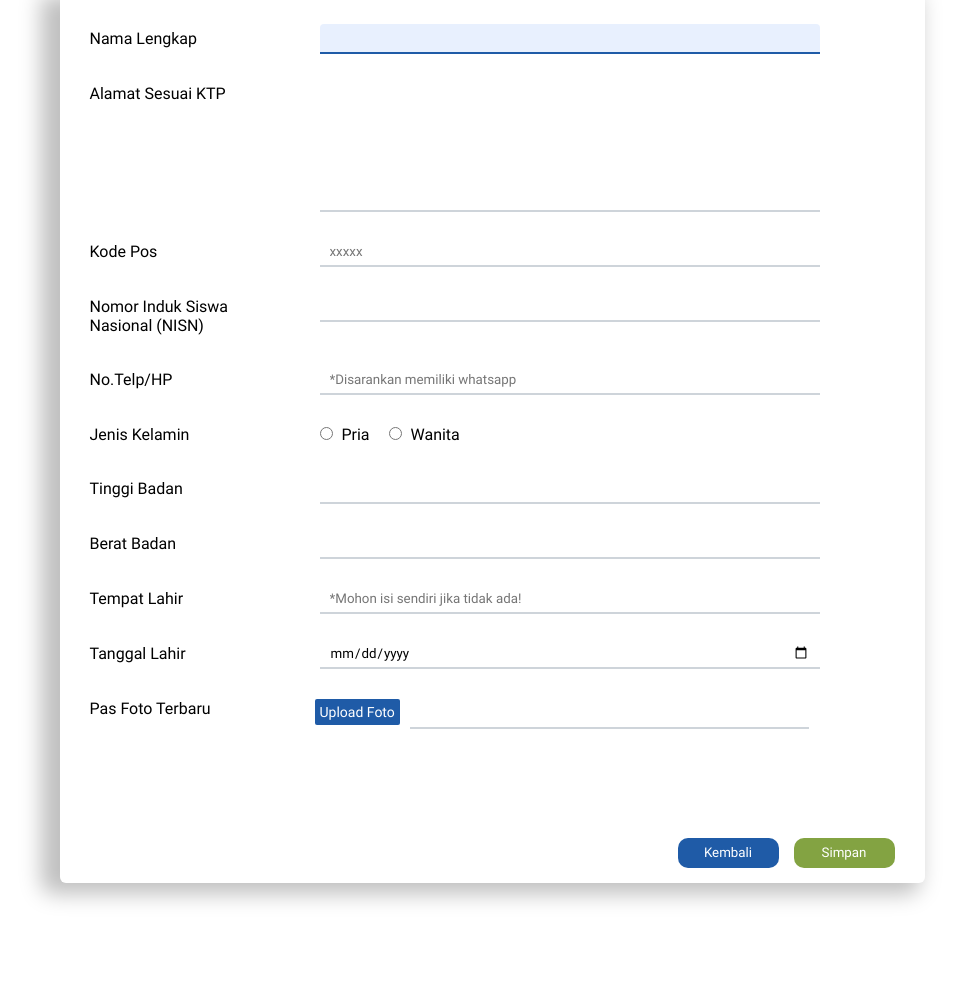
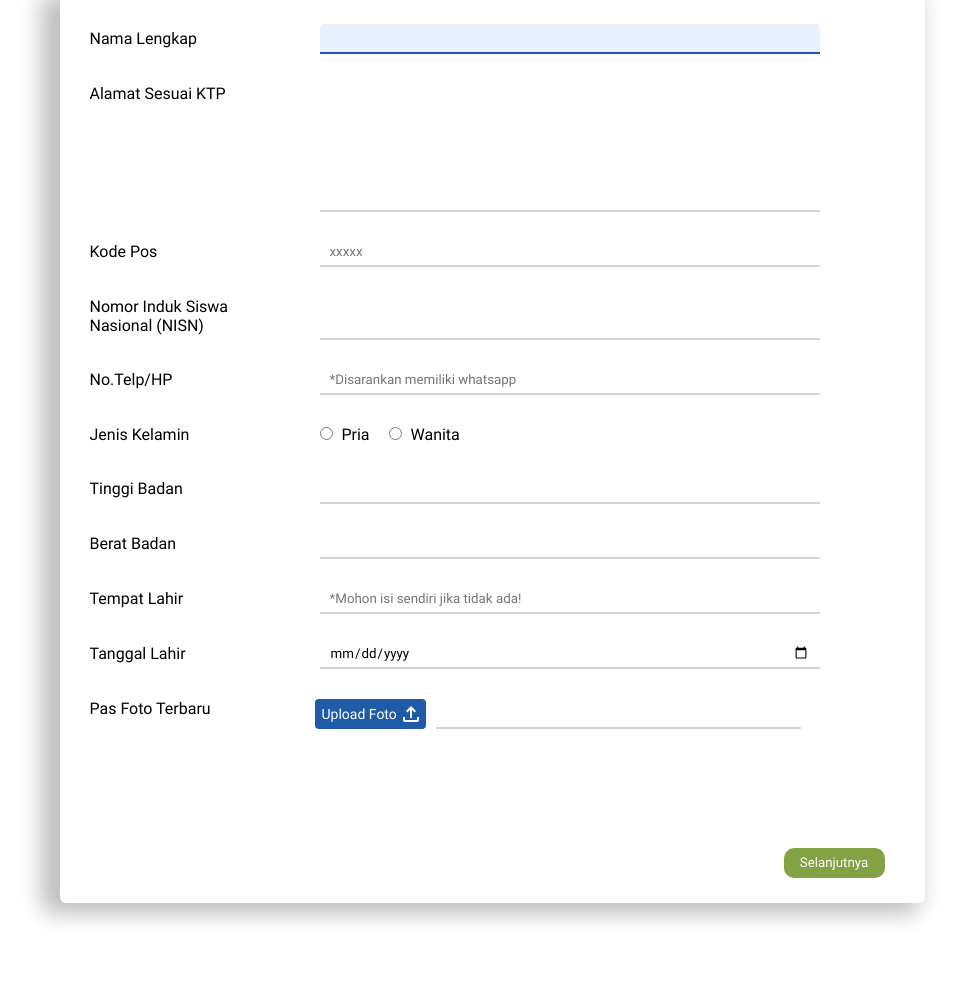
Before and after one commit to Kel-1-Cabang-GitHub/poltekkespalembang, a CodeIgniter app: page /poltekkespalembang/form-pendaftaran?jalur=pmdp in a window 1280 px wide. Shown: the part 226-1209 px from the top of the page, without its empty margins (148-1108 px from the left). Before the commit the page ends 1129 px from the top, so only its background shows below. Run offline with CodeIgniter, Linux system fonts and the light colour scheme.

Commit message:
icon input file,tombol pindah form, link ke halaman utama di header,hover text di tanggal

```diff
--- a/application/views/form-pendaftaran.php
+++ b/application/views/form-pendaftaran.php
@@ -11,6 +11,7 @@
     <!-- http://api.iksgroup.co.id/lokasi/demolokasi -->
     <script defer src="<?= base_url() ?>assets/scripts/lokasiapi.js"></script>
     <script defer src="<?= base_url() ?>assets/scripts/form-script.js"></script>
+    <script defer src="<?= base_url() ?>assets/scripts/nav-script.js"></script>
 </head>
 <body>
     <div class="container">
@@ -55,7 +56,7 @@
                             </div>
                         </div>
                     </div>
-                    <div class="table-form siswa active">
+                    <div class="table-form siswa active" id="siswa">
                         <span class="label-input"><label class="form-label" for="nama_lengkap">Nama Lengkap</label></span>
                         <input type="text" class="text" name="nama_lengkap" id="nama_lengkap" value="<?= set_value('nama_lengkap') ?>" autofocus>
                         <span class="label-input"><label class="form-label" for="alamat">Alamat Sesuai KTP</label></span>
@@ -87,11 +88,14 @@
                         <span class="label-input"><label class="form-label" for="pas_foto">Pas Foto Terbaru</label></span>
                         <input type="file" name="pas_foto" id="pas_foto" accept=".jpg, .jpeg, .png">
                         <span class="input-file">
-                            <label class="input-file" for="pas_foto">Upload Foto</label>
+                            <label class="input-file" for="pas_foto">Upload Foto<svg xmlns="http://www.w3.org/2000/svg" enable-background="new 0 0 24 24" height="24px" viewBox="0 0 24 24" width="24px" fill="#ffffff"><g><rect fill="none" height="10" width="10"/></g><g><path d="M18,15v3H6v-3H4v3c0,1.1,0.9,2,2,2h12c1.1,0,2-0.9,2-2v-3H18z M7,9l1.41,1.41L11,7.83V16h2V7.83l2.59,2.58L17,9l-5-5L7,9z"/></g></svg></label>
                             <input type="text" class="text-file pas_foto" readonly>
                         </span>
+                        <div class="btn-page">
+                            <a class="a-btn btn-success btn-page" id="sekolah">Selanjutnya</a>
+                        </div>
                     </div>
-                    <div class="table-form sekolah">
+                    <div class="table-form sekolah" id="sekolah">
                         <span class="label-input"><label class="form-label" for="jenis_pendidikan_menengah">Jenis Pendidikan Menengah</label></span>
                         <div class="radio-vr">
                             <input type="radio" class="radio down jpm_fixed" name="jenis_pendidikan_menengah" id="jenis_pendidikan_menengah jpm-sma" value="Sekolah Menengah Atas (SMA)" <?= set_radio('jenis_pendidikan_menengah', 'Sekolah Menengah Atas (SMA)') ?> >
@@ -229,7 +233,7 @@
                         <span class="label-input"><label class="form-label"for="rekap_nilai_rapot">Rekap Nilai Rapot</label></span>
                         <input type="file" name="rekap_nilai_rapot" id="rekap_nilai_rapot" accept=".pdf">
                         <span class="input-file">
-                            <label class="input-file" for="rekap_nilai_rapot">Upload File</label>
+                            <label class="input-file" for="rekap_nilai_rapot">Upload File<svg xmlns="http://www.w3.org/2000/svg" enable-background="new 0 0 24 24" height="24px" viewBox="0 0 24 24" width="24px" fill="#ffffff"><g><rect fill="none" height="10" width="10"/></g><g><path d="M18,15v3H6v-3H4v3c0,1.1,0.9,2,2,2h12c1.1,0,2-0.9,2-2v-3H18z M7,9l1.41,1.41L11,7.83V16h2V7.83l2.59,2.58L17,9l-5-5L7,9z"/></g></svg></label>
                             <input type="text" class="text-file rekap_nilai_rapot" readonly>
                         </span>
                         <span class="label-input"><label class="form-label" for="rata_rata_nilai_rapot">Rata-Rata Nilai Rapot</label></span>
@@ -244,8 +248,12 @@
                         <input type="number" min="1" class="text" name="semester_4" id="semester_4" value="<?= set_value('semester_4') ?>">
                         <span class="label-input"><label class="form-label" for="semester_5">Peringkat Semester 5</label></span>
                         <input type="number" min="1" class="text" name="semester_5" id="semester_5" value="<?= set_value('semester_5') ?>">
+                        <div class="btn-page">
+                            <a class="a-btn btn-primary btn-page" id="siswa">Sebelumnya</a>
+                            <a class="a-btn btn-success btn-page" id="prodi">Selanjutnya</a>
+                        </div>
                     </div>
-                    <div class="table-form prodi">
+                    <div class="table-form prodi" id="prodi">
                         <h3>Prodi yang ada di Politeknik Kesehatan Palembang (Informasi masing-masing Prodi dapat dilihat di <a href="http://www.poltekkespalembang.ac.id">www.poltekkespalembang.ac.id</a>)</h3>
                         <div class="prodi-list">
                             <ol class="num-list">
@@ -262,7 +270,7 @@
                         <span class="label-input"><label class="form-label" for="bukti_pembayaran">Upload Bukti Pembayaran</label></span>
                         <input type="file" name="bukti_pembayaran" id="bukti_pembayaran" accept=".jpg, .jpeg, .png">
                         <span class="input-file">
-                            <label class="input-file" for="bukti_pembayaran">Upload File</label>
+                            <label class="input-file" for="bukti_pembayaran">Upload File<svg xmlns="http://www.w3.org/2000/svg" enable-background="new 0 0 24 24" height="24px" viewBox="0 0 24 24" width="24px" fill="#ffffff"><g><rect fill="none" height="10" width="10"/></g><g><path d="M18,15v3H6v-3H4v3c0,1.1,0.9,2,2,2h12c1.1,0,2-0.9,2-2v-3H18z M7,9l1.41,1.41L11,7.83V16h2V7.83l2.59,2.58L17,9l-5-5L7,9z"/></g></svg></label>
                             <input type="text" class="text-file bukti_pembayaran" readonly>
                         </span>
                         <span class="label-input"><label for="pilihan_1" class="form-label">Program Studi Pilihan 1</label></span>
@@ -275,13 +283,17 @@
 							<option>--Lewati jika hanya membayar 1 pilihan--</option>
 							<?= daftar_program_studi('option', 'pilihan_2'); ?>
 						</select>
+                        <div class="btn-page">
+                            <a class="a-btn btn-primary btn-page" id="sekolah">Sebelumnya</a>
+                            <a class="a-btn btn-success btn-page" id="prestasi">Selanjutnya</a>
+                        </div>
                     </div>
-                    <div class="table-form prestasi">
+                    <div class="table-form prestasi" id="prestasi">
                         <h1>Maaf Form Belum Tersedia :(</h1>
-                    </div>
-                    <div class="btn">
-                        <a href="<?= base_url() ?>" class="a-btn btn-back btn-primary">Kembali</a>
-                        <a class="a-btn btn-success simpan-data">Simpan</a>
+                        <div class="btn-page">
+                            <a class="a-btn btn-primary btn-page" id="prodi">Sebelumnya</a>
+                            <a class="a-btn btn-success simpan-data">Simpan</a>
+                        </div>
                     </div>
                 </form>
             </div>
--- a/application/views/index.php
+++ b/application/views/index.php
@@ -7,6 +7,7 @@
     <link rel="shortcut icon" href="<?= base_url() ?>assets/img/logo.jpg" type="image/x-icon">
     <link rel="stylesheet" href="<?= base_url() ?>assets/styles/nav-style.css">
     <link rel="stylesheet" href="<?= base_url() ?>assets/styles/index-style.css">
+    <script defer src="<?= base_url() ?>assets/scripts/nav-script.js"></script>
 </head>
 <body>
     <header>
--- /dev/null
+++ b/assets/scripts/nav-script.js
@@ -0,0 +1,8 @@
+const logo = document.querySelector("nav img");
+const brand = document.querySelector("nav div.brand");
+const nav_link = [logo,brand];
+nav_link.forEach(el => {
+    el.addEventListener("click",() => {
+        window.location = "http://localhost:8080/poltekkespalembang";
+    })
+})
--- a/assets/styles/form-style.css
+++ b/assets/styles/form-style.css
@@ -86,7 +86,7 @@ input[type="file"]{
 	display: none;
 }
 input.text-file{
-	width: calc(100% - 85.3px - 10px);
+	width: calc(100% - 120px - 10px);
 	height: 30px;
 	outline: none;
 	border: none;
@@ -95,18 +95,22 @@ input.text-file{
 }
 label.input-file{
 	background-color: var(--biru-tua);
-	border-radius: 2px;
+	border-radius: 4px;
 	color: var(--putih);
-	padding: 5px;
+	padding: 3px;
+	padding-left: 7px;
 	font-size: 14px;
 	text-align: center;
 	height: fit-content;
+	display: flex;
+	align-items: center;
+}
+label.input-file svg{
+	margin-left: 2px;
 }
 div.table-form {
 	padding: 25px;
 	flex-wrap: wrap;
-}
-div.table-form {
 	display: none;
 }
 div.table-form.active {
@@ -117,6 +121,7 @@ span.label-input {
 	margin-right: 25px;
 	padding: 5px;
 	margin-bottom: 25px;
+	height: fit-content;
 }
 div.form input.text,
 textarea.text,
@@ -131,6 +136,10 @@ div.form select {
 	border-radius: 4px 4px 0 0;
 	margin-bottom: 25px;
 	margin-left: 10px;
+	align-self: flex-end;
+}
+input[type="date"]:hover{
+	cursor: text;
 }
 div.form select {
 	padding: 5px;
@@ -166,11 +175,11 @@ div.form span.radio {
 	margin-right: 15px;
 	margin-left: 5px;
 }
-div.btn {
-	padding: 15px;
-	margin-top: 50px;
+div.btn-page{
+	width: 100%;
 	display: flex;
 	justify-content: flex-end;
+	margin-top: 100px;
 }
 button.btn,
 a.a-btn {
@@ -304,6 +313,7 @@ div.harga-list{
 	}
 	div.radio-hz {
 		margin-bottom: 25px;
+		margin-top: 10px;
 	}
 }
 @media (max-width: 560px) {
--- a/assets/styles/nav-style.css
+++ b/assets/styles/nav-style.css
@@ -6,6 +6,9 @@
 }
 header {
 	width: 100%;
+}
+a.nav-link{
+	text-decoration: none;
 }
 nav {
 	display: flex;
@@ -19,6 +22,9 @@ nav {
 nav img {
 	margin-right: 10px;
 }
+nav img:hover, div.brand:hover{
+	cursor: pointer;
+}
 div.brand {
 	display: flex;
 	flex-direction: column;
```
Also changed, not shown: assets/scripts/form-script.js (+34 -12 lines), 1 other file.
